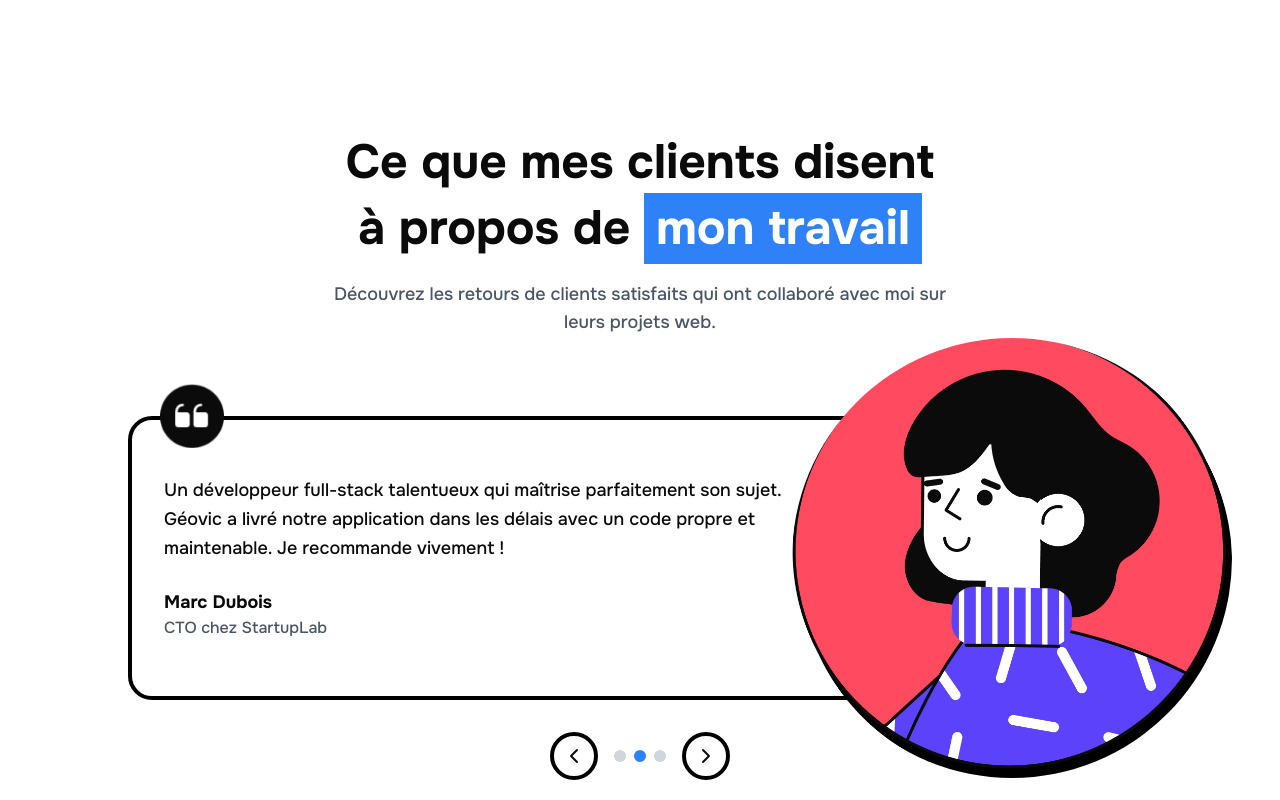
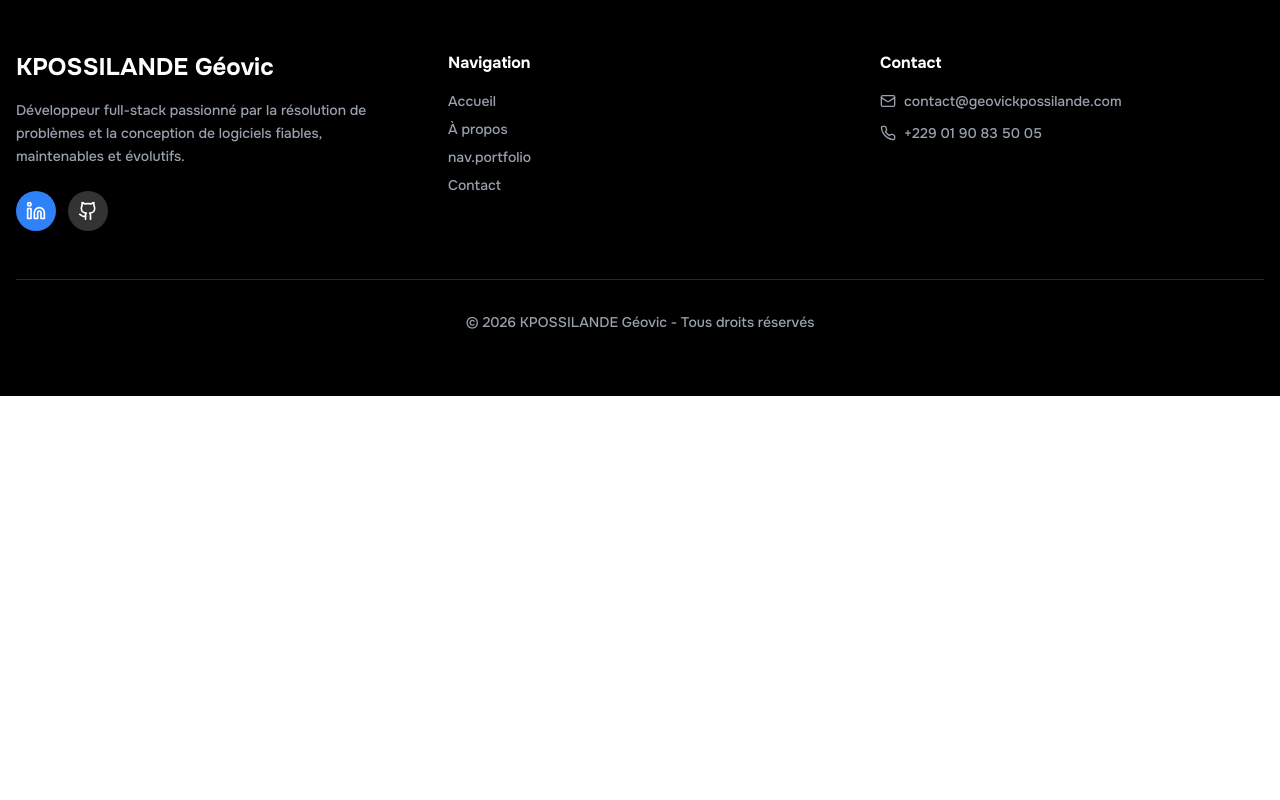
Before and after one commit to Geovic20/my_Portfolio, a Next.js app: page / in a window 1280 px wide. Shown: the part 7180-7980 px from the top of the page. After the commit the page ends 7576 px from the top, so only its background shows below. Built offline with nearby package versions, Linux system fonts and the light colour scheme; no server answers.

Commit message:
chore: remove testimonials section from the site
delete the testimonials component file, remove its translation entries and all references from the home page

```diff
--- a/app/page.tsx
+++ b/app/page.tsx
@@ -5,7 +5,6 @@ import { ServicesSection } from "@/components/services-section"
 import { AboutSection } from "@/components/about-section"
 import { PortfolioSection } from "@/components/portfolio-section"
 import { ExperienceSection } from "@/components/experience-section"
-import { TestimonialsSection } from "@/components/testimonials-section"
 import { Footer } from "@/components/footer"
 
 export default function Home() {
@@ -20,7 +19,6 @@ export default function Home() {
       <AboutSection />
       <PortfolioSection />
       <ExperienceSection />
-      <TestimonialsSection />
       <Footer />
     </main>
   )
--- a/components/testimonials-section.tsx
+++ /dev/null
@@ -1,157 +0,0 @@
-"use client"
-
-import Image from "next/image"
-import { useState, useEffect } from "react"
-import { useLanguage } from "@/contexts/language-context"
-import { ChevronLeft, ChevronRight } from "lucide-react"
-
-const testimonials = [
-  {
-    quote: {
-      fr: "Géovic a développé notre plateforme e-commerce de A à Z. Son expertise technique et sa capacité à comprendre nos besoins ont été exceptionnelles. Le résultat dépasse nos attentes !",
-      en: "Géovic developed our e-commerce platform from A to Z. His technical expertise and ability to understand our needs were exceptional. The result exceeds our expectations!",
-    },
-    name: "Sophie Martin",
-    title: {
-      fr: "Directrice Marketing chez TechCorp",
-      en: "Marketing Director at TechCorp",
-    },
-    image: "/images/633b277fc2e3697bb14c6a4f-frances.png",
-  },
-  {
-    quote: {
-      fr: "Un développeur full-stack talentueux qui maîtrise parfaitement son sujet. Géovic a livré notre application dans les délais avec un code propre et maintenable. Je recommande vivement !",
-      en: "A talented full-stack developer who perfectly masters his subject. Géovic delivered our application on time with clean and maintainable code. Highly recommended!",
-    },
-    name: "Marc Dubois",
-    title: {
-      fr: "CTO chez StartupLab",
-      en: "CTO at StartupLab",
-    },
-    image: "/images/633b277fc2e3697bb14c6a4f-frances.png",
-  },
-  {
-    quote: {
-      fr: "Collaborer avec Géovic a été un véritable plaisir. Sa communication claire, son professionnalisme et ses compétences techniques font de lui un partenaire idéal pour tout projet web complexe.",
-      en: "Collaborating with Géovic was a real pleasure. His clear communication, professionalism and technical skills make him an ideal partner for any complex web project.",
-    },
-    name: "Laura Chen",
-    title: {
-      fr: "Chef de Projet chez Digital Agency",
-      en: "Project Manager at Digital Agency",
-    },
-    image: "/images/633b1c81e34cfb82b85454eb-quote-s.png",
-  },
-]
-
-export function TestimonialsSection() {
-  const { t, language } = useLanguage()
-  const [currentIndex, setCurrentIndex] = useState(0)
-
-  useEffect(() => {
-    const timer = setInterval(() => {
-      setCurrentIndex((prev) => (prev + 1) % testimonials.length)
-    }, 5000)
-    return () => clearInterval(timer)
-  }, [])
-
-  const goToPrevious = () => {
-    setCurrentIndex((prev) => (prev - 1 + testimonials.length) % testimonials.length)
-  }
-
-  const goToNext = () => {
-    setCurrentIndex((prev) => (prev + 1) % testimonials.length)
-  }
-
-  const currentTestimonial = testimonials[currentIndex]
-
-  return (
-    <section className="container mx-auto px-4 py-12 md:py-16 lg:py-24">
-      <div className="max-w-7xl mx-auto">
-        <div className="text-center mb-8 md:mb-12 pt-4 md:pt-12">
-          <h2 className="text-2xl sm:text-3xl md:text-4xl lg:text-5xl font-bold mb-3 md:mb-4 leading-[1.3] px-4">
-            {t("testimonials.title")}
-            <br />
-            {t("testimonials.about")}{" "}
-            <span className="bg-[#2F81F7] text-white px-2 py-1 md:px-3 md:py-1 inline-block">
-              {t("testimonials.work")}
-            </span>
-          </h2>
-          <p className="text-gray-600 text-sm sm:text-base md:text-lg max-w-2xl mx-auto pb-6 md:pb-8 px-4">
-            {t("testimonials.subtitle")}
-          </p>
-        </div>
-
-        <div className="relative max-w-5xl mx-auto">
-          <div className="relative">
-            <div className="bg-white border-4 border-black rounded-2xl md:rounded-3xl py-6 sm:py-8 md:py-14 px-5 sm:px-6 md:px-8 transition-opacity duration-300">
-              <div className="absolute -top-5 sm:-top-6 md:-top-8 left-5 sm:left-6 md:left-8 w-10 h-10 sm:w-12 sm:h-12 md:w-16 md:h-16">
-                <Image
-                  src="/images/633b1c81e34cfb82b85454eb-quote-s.png"
-                  alt="Quote"
-                  width={64}
-                  height={64}
-                  className="w-full h-full"
-                />
-              </div>
-
-              <div className="md:max-w-[65%]">
-                <p className="text-sm sm:text-base md:text-lg lg:text-lg mb-4 sm:mb-5 md:mb-6 leading-relaxed">
-                  {currentTestimonial.quote[language]}
-                </p>
-
-                <div>
-                  <div className="font-bold text-sm sm:text-base md:text-lg">{currentTestimonial.name}</div>
-                  <div className="text-gray-600 text-xs sm:text-sm md:text-base">
-                    {currentTestimonial.title[language]}
-                  </div>
-                </div>
-              </div>
-            </div>
-
-            <div className="absolute -right-20 top-1/2 -translate-y-1/2 w-110 h-110 rounded-full overflow-hidden hidden xl:block">
-              <Image
-                src={currentTestimonial.image || "/placeholder.svg"}
-                alt=""
-                fill
-                sizes="440px"
-                className="object-cover"
-              />
-            </div>
-          </div>
-
-          <div className="flex items-center justify-center gap-3 sm:gap-4 mt-6 sm:mt-8">
-            <button
-              onClick={goToPrevious}
-              className="w-10 h-10 sm:w-12 sm:h-12 rounded-full bg-white border-3 sm:border-4 border-black flex items-center justify-center hover:bg-gray-100 transition-colors active:scale-95 cursor-pointer"
-              aria-label="Previous testimonial"
-            >
-              <ChevronLeft className="w-5 h-5 sm:w-6 sm:h-6" />
-            </button>
-
-            <div className="flex gap-2">
-              {testimonials.map((_, index) => (
-                <button
-                  key={index}
-                  onClick={() => setCurrentIndex(index)}
-                  className={`w-2.5 h-2.5 sm:w-3 sm:h-3 rounded-full transition-colors cursor-pointer ${
-                    index === currentIndex ? "bg-[#2F81F7]" : "bg-gray-300"
-                  }`}
-                  aria-label={`Go to testimonial ${index + 1}`}
-                />
-              ))}
-            </div>
-
-            <button
-              onClick={goToNext}
-              className="w-10 h-10 sm:w-12 sm:h-12 rounded-full bg-white border-3 sm:border-4 border-black flex items-center justify-center hover:bg-gray-100 transition-colors active:scale-95 cursor-pointer"
-              aria-label="Next testimonial"
-            >
-              <ChevronRight className="w-5 h-5 sm:w-6 sm:h-6" />
-            </button>
-          </div>
-        </div>
-      </div>
-    </section>
-  )
-}
--- a/contexts/language-context.tsx
+++ b/contexts/language-context.tsx
@@ -210,12 +210,6 @@ const translations = {
       ctaDesc: "N'hésitez pas à me contacter pour discuter de votre prochain projet web.",
       ctaButton: "Me Contacter",
     },
-    testimonials: {
-      title: "Ce que mes clients disent",
-      about: "à propos de",
-      work: "mon travail",
-      subtitle: "Découvrez les retours de clients satisfaits qui ont collaboré avec moi sur leurs projets web.",
-    },
     portfolioPreview: {
       title: "Jetez un œil à mon",
       titleHighlight: "portfolio",
@@ -386,12 +380,6 @@ const translations = {
       ctaDesc: "Don't hesitate to contact me to discuss your next web project.",
       ctaButton: "Contact Me",
     },
-    testimonials: {
-      title: "What my clients say",
-      about: "about",
-      work: "my work",
-      subtitle: "Discover feedback from satisfied clients who have worked with me on their web projects.",
-    },
     portfolioPreview: {
       title: "Take a look at my",
       titleHighlight: "portfolio",
```
